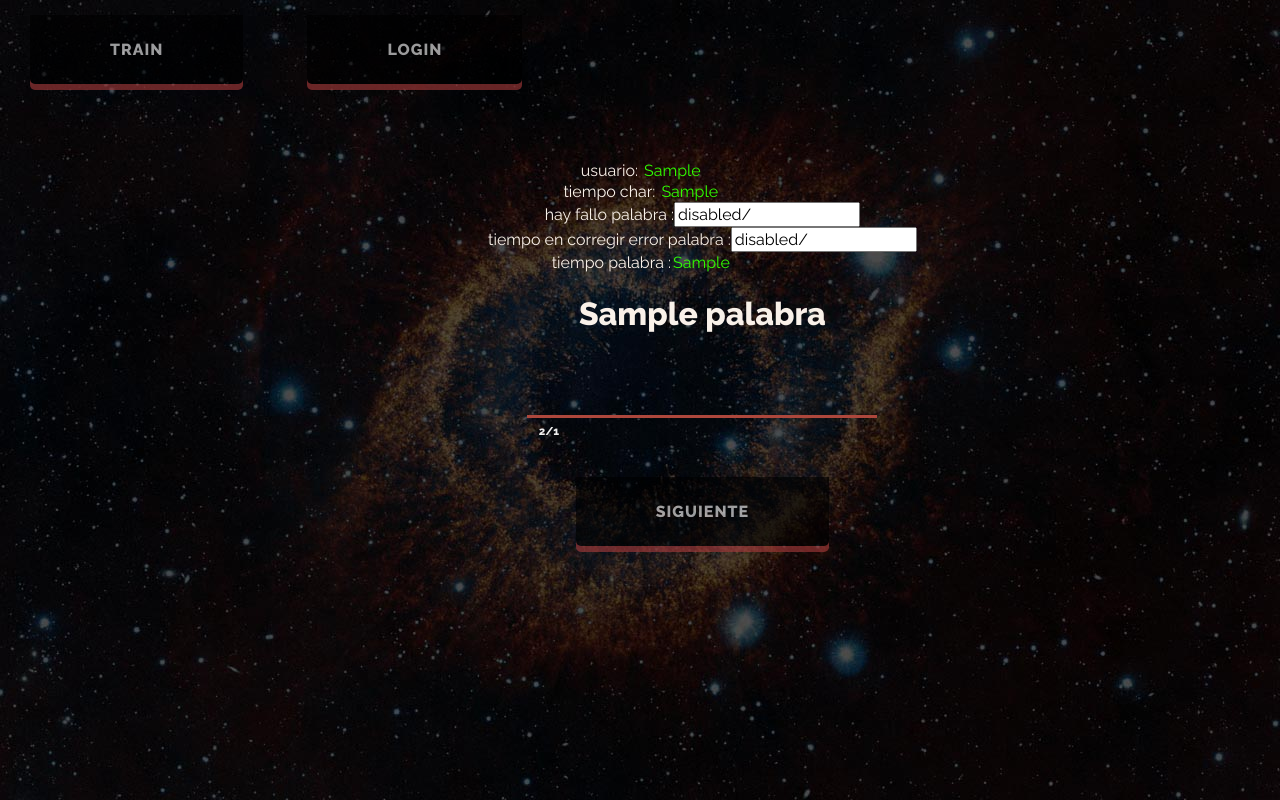
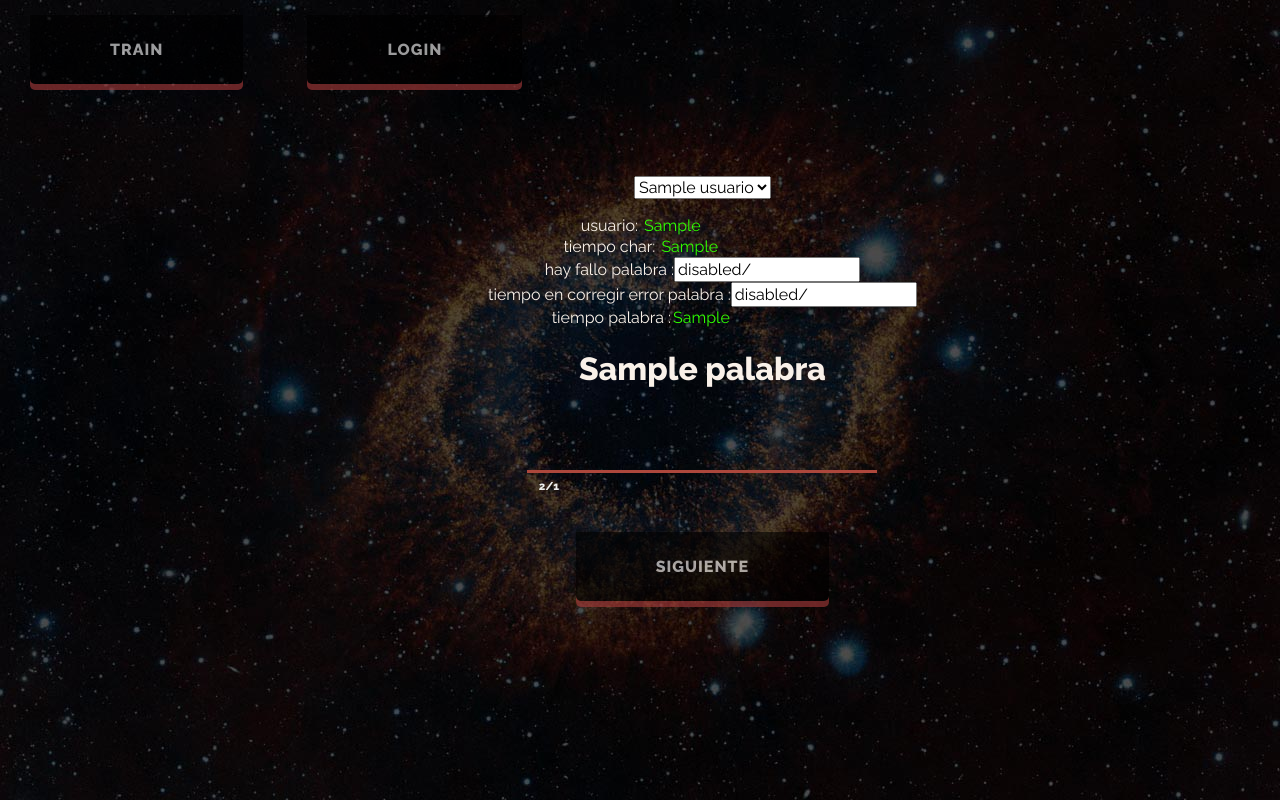
Before and after one commit to cristhro/MachineLearning_PasswordRecognicer, a Flask app: template templates/entrenamiento.html in a window 1280 px wide. Run offline with Flask 2, Linux system fonts and the light colour scheme; the template is opened without the code that fills it: most values are stand-ins (such as "Sample title", 1, 10 or a date in 2020); some libraries are stand-ins or nearby versions.

Commit message:
Corregido problema con los usuarios

```diff
--- a/index.py
+++ b/index.py
@@ -28,7 +28,7 @@ def home():
 
 @app.route('/entrenamiento')
 def entrenamiento():
-    usuario = 'cristhian'
+    usuario = 'Jesus'
     numPalabra = 0
     palabra = doc_palabras.find_one({'numPalabra': numPalabra})
     numTotalPalabras = doc_palabras.count()
@@ -116,12 +116,17 @@ def autenticacion():
 
 @app.route('/getCaracter', methods=['POST'])
 def getCaracter():
-    usuario = 'Jesus'
+    usuario = request.form['usuario']
     palabra = request.form['palabra']
     palabraLeida = request.form['palabraLeida']
     tiempo = str(time() - float(request.form['t0']))
     ultimoCaracter = ""
     fallosCaracter = False
+    tiempoErrPalabra = 0
+    numPalabra = 0
+    tiempoPalabra = 0
+    numTotalPalabras = 0
+
 
     objeto = {
         'usuario': usuario,
@@ -168,7 +173,7 @@ def siguiente_palabra():
     objeto = {}
     numPalabra = int(request.form['numPalabra'])
     numTotalPalabras = request.form['numTotalPalabras']
-    usuario = 'Jesus'
+    usuario = request.form['usuario']
     palabras = doc_palabras.find()
     docPalabra = doc_palabras.find_one({'numPalabra': int(numPalabra)})
     palabra = docPalabra['palabra']
@@ -179,7 +184,6 @@ def siguiente_palabra():
     tiempoErrPalabra = 0
     t0_palabra = float(request.form['t0_palabra'])
     tiempoPalabra = 0
-
     hayErrPalabra = False
     fin = False
 
@@ -218,9 +222,6 @@ def siguiente_palabra():
                 'caracter': '',
                 'fallosCaracter': False,
                 't0': 0
-
-
-
             })
 
 
@@ -276,31 +277,30 @@ def insertatPalabras(doc):
 def list():
     ops = doc_features.find()
     ss = ""
+
     for o in ops:
       try:
-        ss += o["usuario"]
+        ss += str(o["usuario"])
         ss += ";"
-        ss += o["palabra"]
+        ss += str(o["palabra"])
         ss += ";"
-        ss += o["palabraLeida"]
+        ss += str(o["palabraLeida"])
         ss += ";"
-        ss += o["tiempo"]
+        ss += str(o["tiempo"])
         ss += ";"
-        ss += o["hayErrPalabra"]
+        ss += str(o["hayErrPalabra"])
         ss += ";"
-        ss += o["tiempoErrPalabra"]
+        ss += str(o["tiempoErrPalabra"])
         ss += ";"
-        ss += o["numPalabra"]
+        ss += str(o["numPalabra"])
         ss += ";"
-        ss += o["palabraLeida"]
+        ss += str(o["tiempoPalabra"])
         ss += ";"
-        ss += o["tiempoPalabra"]
+        ss += str(o["tamPalabra"])
         ss += ";"
-        ss += o["tamPalabra"]
+        ss += str(o["caracter"])
         ss += ";"
-        ss += o["caracter"]
-        ss += ";"
-        ss += o["fallosCaracter"]
+        ss += str(o["fallosCaracter"])
         ss += "\n"
       except Exception as e:
         pass
@@ -309,12 +309,10 @@ def list():
     output.headers["Content-type"] = "text/csv"
     return output
 
-
-
 # #################### RUN APP #############################
-
 if __name__ == '__main__':
-    HOST = environ.get('SERVER_HOST', 'ec2-52-205-165-220.compute-1.amazonaws.com')
+    #HOST = environ.get('SERVER_HOST', 'ec2-52-205-165-220.compute-1.amazonaws.com')
+    HOST = environ.get('SERVER_HOST', 'localhost')
     try:
         PORT = int(environ.get('SERVER_PORT', '8000'))
     except ValueError:
--- a/templates/entrenamiento.html
+++ b/templates/entrenamiento.html
@@ -8,8 +8,16 @@
 		<div class="palabras">
 			<form   autocomplete="off" action="/siguiente_palabra" method="POST">
 
+					<section>
+					<!-- cs-select cs-skin-underline -->
+				        <select id="id_select" class="" >
+				            <option value="" disabled selected> {{usuario}} </option>
+				            <option value="1">Cristhian </option>
+				            <option value="2"> Jesus</option>
+				        </select>
+				    </section>
 
-					usuario: <input id="id_usuario" type = "text" name = "usuario" value = {{usuario}} disabled /> <br>
+					usuario: <input class="usuario" type = "text" name = "usuario" value = {{usuario}} disabled /> <br>
 					tiempo char: <input id="id_tiempo" type = "text" name = "tiempo" value = {{tiempo}}  disabled/><br>
 					hay fallo palabra :<input id="id_hayErrPalabra" type = "text" name="hayErrPalabra" value = {{hayErrPalabra}}  disabled/><br>
 					tiempo en corregir error palabra :<input id="id_tiempoErrPalabra" type = "text" name="tiempoErrPalabra" value = {{tiempoErrPalabra}}  disabled/><br>
@@ -21,12 +29,13 @@
 					<span class="input input--minoru">
 						<input class="input__field input__field--yoko" type="text" id="id_palabraLeida"  name="palabraLeida" />
 						<label class="input__label input__label--yoko" for="input-16">
-							<span class="input__label-content input__label-content--yoko">{{numPalabra+1}}/{{numTotalPalabras}}</span>
+							<span class="input__label-content input__label-content--yoko">{{numPalabra + 1}}/{{numTotalPalabras}}</span>
 						</label>
 					</span>
 					<button class="btn btn-2 btn-2b " type="submit">Siguiente</button>
 
 					<!-- DATOS OCULTOS -->
+					<input class="usuario" type = "hidden" name = "usuario" value = {{usuario}} /> <br>
 					<input id="id_t0_error" type = "hidden" name="t0_error" value = {{t0_error}} /><br>
 					<input id="id_t0" type = "hidden" name = "t0" value = {{t0}} /><br>
 					<input id="id_palabra" type = "hidden" name="palabra" value = {{palabra}} /><br>
@@ -38,12 +47,15 @@
 		</div><!-- /div palabras -->
 	{% endif %}
 	{% block scripts %}
-		<script src="/static/js/classie.js"></script>
-		<script src="https://code.jquery.com/jquery-2.1.1.min.js" type="text/javascript"></script>
+	<script src="/static/js/classie.js"></script>
+  	<script src="https://ajax.googleapis.com/ajax/libs/jquery/3.2.0/jquery.min.js"></script>
 	{% endblock %}
-  	<script src="https://ajax.googleapis.com/ajax/libs/jquery/3.2.0/jquery.min.js"></script>
 		<script>
 			$(document).ready(function(){
+				$("#id_select").change(function(){
+					usuario = $("#id_select :selected").text();
+				    $(".usuario").val(usuario)
+				});
 
 				$("#id_palabraLeida").keyup(function(){
 					// current question placeholder
@@ -58,7 +70,9 @@
 					data: 	'palabra='+$("#id_palabra").val() +
 						   	'&palabraLeida='+$(this).val() +
 						  	'&t0='+$("#id_t0").val()+
-						  	'&esCristhian='+$('#id_cristhian').prop('checked'),
+						  	'&esCristhian='+$('#id_cristhian').prop('checked')+
+						  	'&usuario='+$("#id_select :selected").text()
+						  	,
 					success: function(data){
 						console.log("Datos del servidor")
 						console.log(data)
--- a/templates/layout.html
+++ b/templates/layout.html
@@ -4,7 +4,7 @@
         <meta charset="UTF-8" />
         <meta http-equiv="X-UA-Compatible" content="IE=edge">
         <meta name="viewport" content="width=device-width, initial-scale=1">
-        <title>Animated Background Headers | Demo 1</title>
+        <title>Autentication App</title>
         <meta name="description" content="Examples for creative website header animations using Canvas and JavaScript" />
         <meta name="keywords" content="header, canvas, animated, creative, inspiration, javascript" />
         <meta name="author" content="Codrops" />
```
Also changed, not shown: ML/export.csv (added, +1 -0 lines), ML/train.csv (added, +1 -0 lines), templates/autenticacion.html (+17 -1 lines), templates/index.html (+0 -7 lines).
